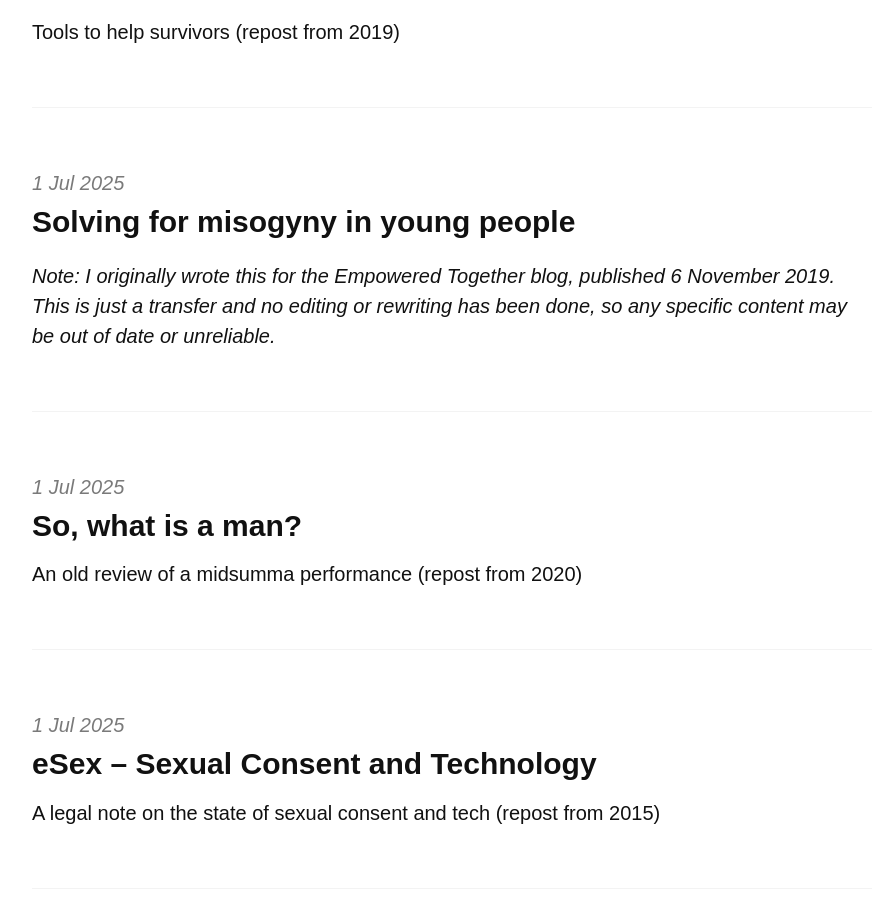
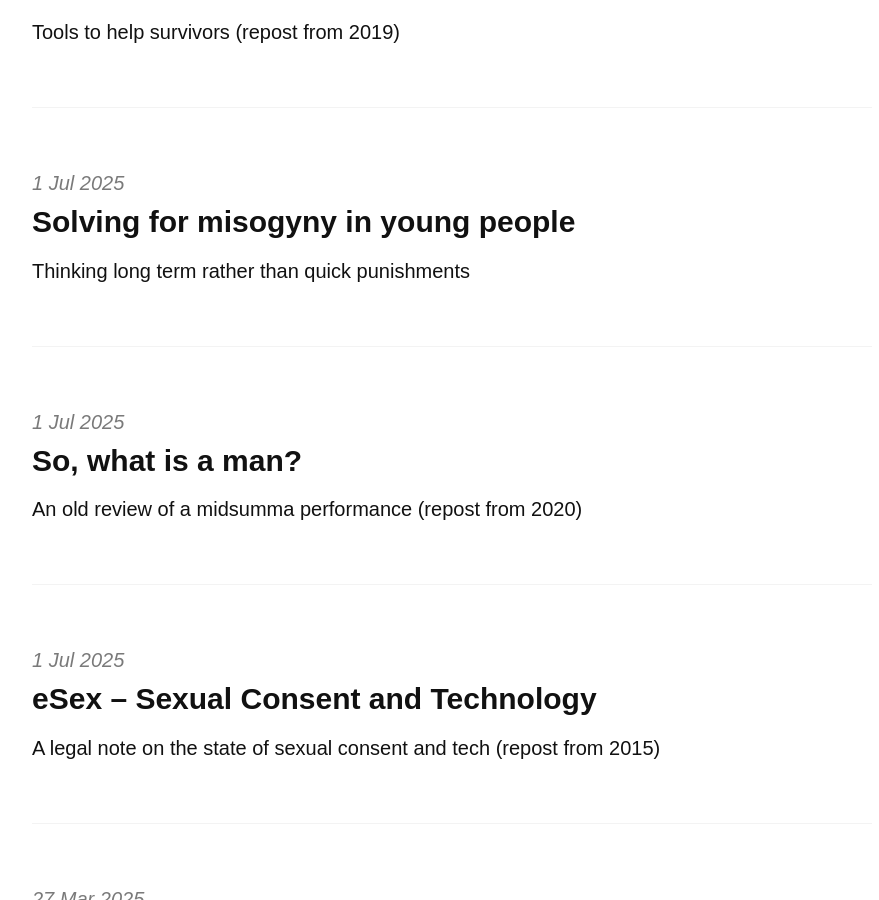
Before and after one commit to ryanward-io/ryanward-io.github.io, a Jekyll site: the page built from blog.html, in a window 1280 px wide and 900 px high, scrolled down 480 px. Shown: the whole window, without its empty margins (188-1067 px from the left). Built offline with Jekyll 4.4.1, drawn with Linux system fonts in a browser that asks for light colours; nearby versions of some CDN libraries; some web fonts are replaced.

Commit message:
Adding a summary for one of the posts

```diff
--- a/collections/_posts/2025-07-01-misogyny-youth.md
+++ b/collections/_posts/2025-07-01-misogyny-youth.md
@@ -2,7 +2,7 @@
 layout: post
 title: Solving for misogyny in young people
 date: 2025-07-01
-summary:
+summary: Thinking long term rather than quick punishments
 categories: geospatial
 mathjax: true
 ---
```
